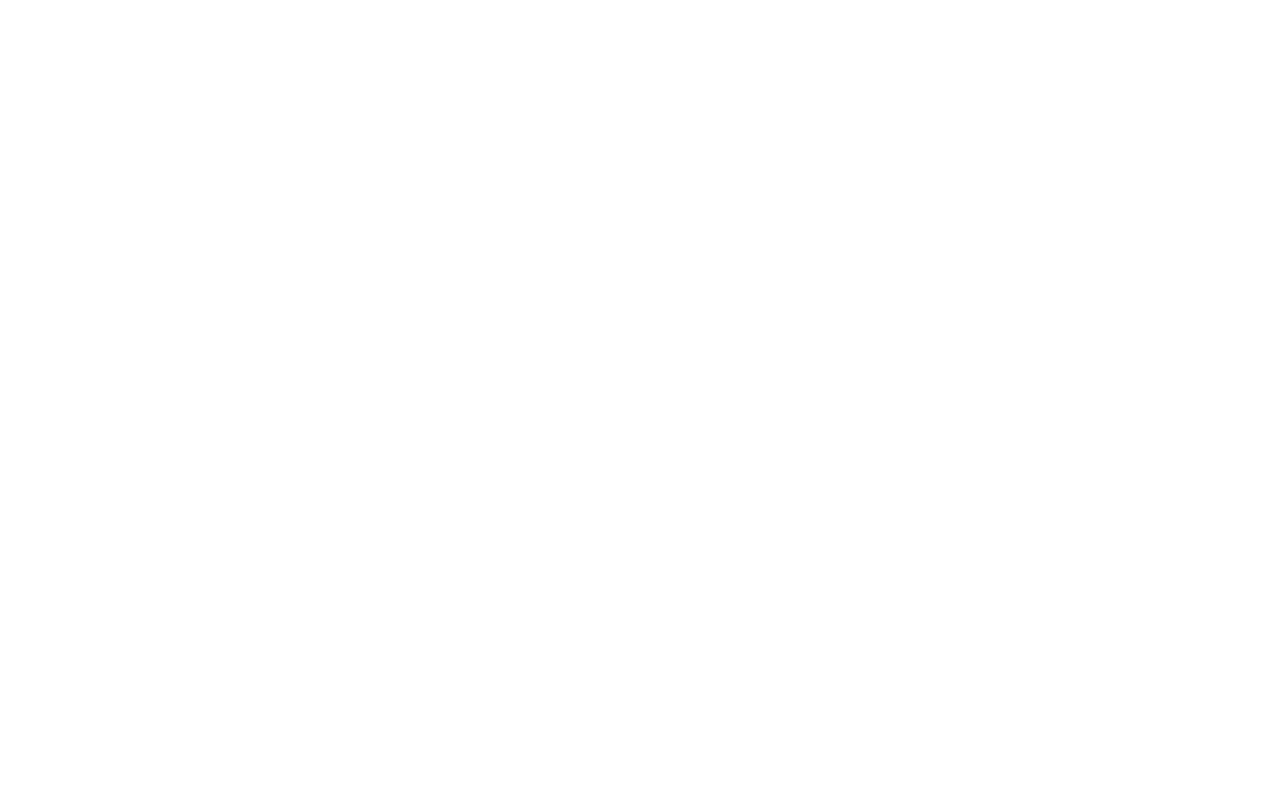
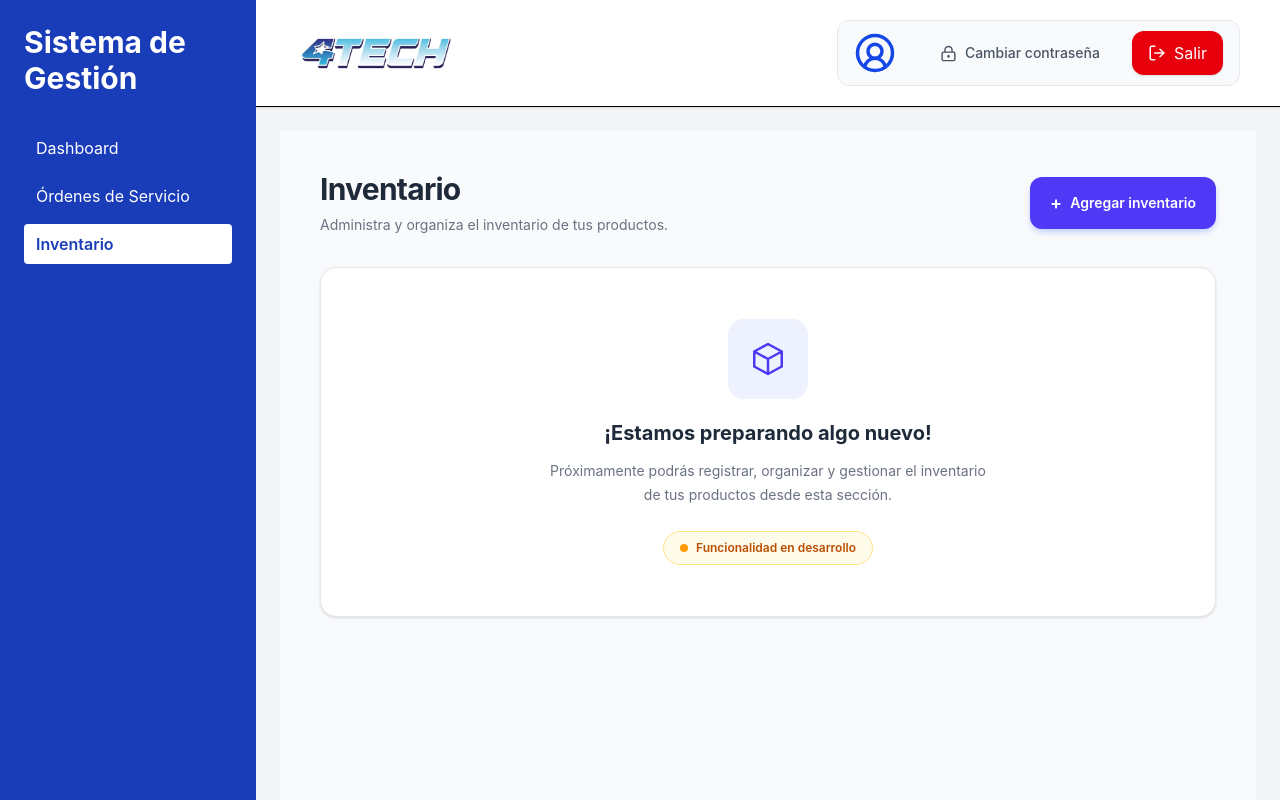
Before and after one commit to jzpoe/proyecto-Taller, a React (Vite) app in the folder frontend/: page /inventario in a window 1280 px wide. Before the commit this address had no page. Shown: the top 800 px of the page. Built offline with nearby package versions, Linux system fonts and the light colour scheme; sample sign-in values are in the browser's storage.

Commit message:
agregando una page de inventario

```diff
--- a/frontend/src/layouts/MainLayout.jsx
+++ b/frontend/src/layouts/MainLayout.jsx
@@ -77,6 +77,10 @@
 
                         <NavLink to="/ordenes" className={linkClass}>
                             Órdenes de Servicio
+                        </NavLink>
+
+                         <NavLink to="/inventario" className={linkClass}>
+                            Inventario
                         </NavLink>
 
 
--- /dev/null
+++ b/frontend/src/pages/inventario/Inventario.jsx
@@ -0,0 +1,97 @@
+import { useState } from "react"
+import { Modal } from "../../components/ui/Modal"
+
+
+export const Inventario = () => {
+
+
+    const [productosInventario, setProductosInventario] = useState([]);
+    const [formulario, setFormulario] = useState({
+        nombre: "",
+        categoria: "",
+        variantes: []
+    });
+
+    const handleSubmit = () => {
+
+    }
+
+
+
+    return newFunction(handleSubmit);
+}
+
+
+function newFunction(handleSubmit) {
+    return (
+        <form
+            onSubmit={handleSubmit}
+            className="min-h-screen bg-gray-50 p-6 md:p-10"
+        >
+            {/* Encabezado */}
+            <div className="mb-8 flex flex-col gap-4 sm:flex-row sm:items-center sm:justify-between">
+                <div>
+                    <h1 className="text-2xl font-bold tracking-tight text-gray-800 md:text-3xl">
+                        Inventario
+                    </h1>
+
+                    <p className="mt-2 text-sm text-gray-500">
+                        Administra y organiza el inventario de tus productos.
+                    </p>
+                </div>
+
+                <button
+                    type="button"
+                    onClick={() => {}}
+                    className="inline-flex items-center justify-center gap-2 rounded-xl bg-indigo-600 px-5 py-3 text-sm font-semibold text-white shadow-md shadow-indigo-200 transition duration-200 hover:bg-indigo-700 hover:shadow-lg focus:outline-none focus:ring-2 focus:ring-indigo-500 focus:ring-offset-2"
+                >
+                    <span className="text-lg">+</span>
+                    Agregar inventario
+                </button>
+            </div>
+
+            {/* Contenido principal */}
+            <div className="flex min-h-[350px] items-center justify-center rounded-2xl border border-gray-200 bg-white p-8 shadow-sm">
+                <div className="max-w-md text-center">
+
+                    {/* Icono */}
+                    <div className="mx-auto mb-5 flex h-20 w-20 items-center justify-center rounded-2xl bg-indigo-50 text-indigo-600">
+                        <svg
+                            xmlns="http://www.w3.org/2000/svg"
+                            fill="none"
+                            viewBox="0 0 24 24"
+                            strokeWidth={1.5}
+                            stroke="currentColor"
+                            className="h-10 w-10"
+                        >
+                            <path
+                                strokeLinecap="round"
+                                strokeLinejoin="round"
+                                d="M20.25 7.5l-8.25-4.5-8.25 4.5m16.5 0l-8.25 4.5m8.25-4.5v9l-8.25 4.5m0-9L3.75 7.5m8.25 4.5v9m-8.25-13.5v9l8.25 4.5"
+                            />
+                        </svg>
+                    </div>
+
+                    {/* Mensaje */}
+                    <h2 className="text-xl font-bold text-gray-800">
+                        ¡Estamos preparando algo nuevo!
+                    </h2>
+
+                    <p className="mt-3 text-sm leading-6 text-gray-500">
+                        Próximamente podrás registrar, organizar y gestionar
+                        el inventario de tus productos desde esta sección.
+                    </p>
+
+                    {/* Etiqueta de estado */}
+                    <div className="mt-6 inline-flex items-center gap-2 rounded-full border border-amber-200 bg-amber-50 px-4 py-2 text-xs font-semibold text-amber-700">
+                        <span className="h-2 w-2 rounded-full bg-amber-500"></span>
+                        Funcionalidad en desarrollo
+                    </div>
+                </div>
+            </div>
+
+            {/* Modal */}
+            <Modal />
+        </form>
+    );
+}
--- a/frontend/src/routes/AppRoutes.jsx
+++ b/frontend/src/routes/AppRoutes.jsx
@@ -12,6 +12,7 @@
 import { TecnicoDashboard } from '../pages/TecnicoDashboard'
 import { TecnicosPage } from '../pages/usuarios/TecnicosPage'
 import { VentasPage } from '../pages/ventas/VentasPage'
+import { Inventario } from '../pages/inventario/Inventario'
 
 
 const DashboardPorRol = () => {
@@ -77,6 +78,11 @@
                         element={<ClientesPage />}
                     />
 
+                     <Route
+                        path="/inventario"
+                        element={<Inventario />}
+                    />
+
                     <Route
                         path="/equipos"
                         element={<EquiposPage />}
```
Also changed, not shown: 2 other files (tests, documents, lock files or other folders).
